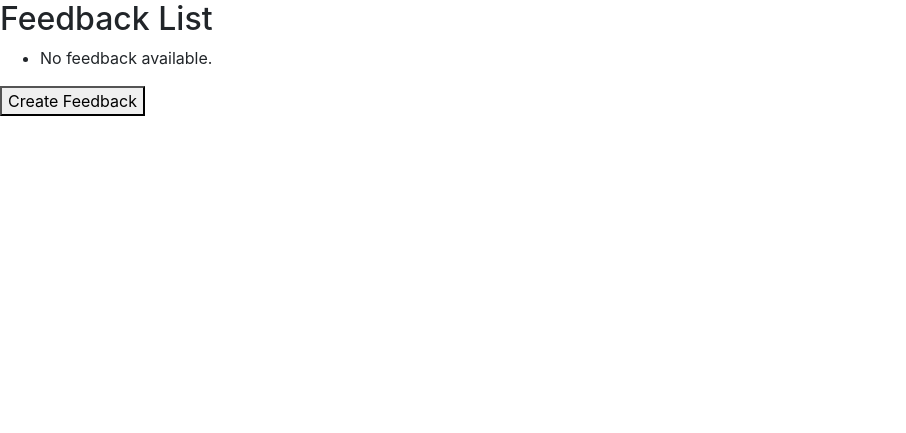
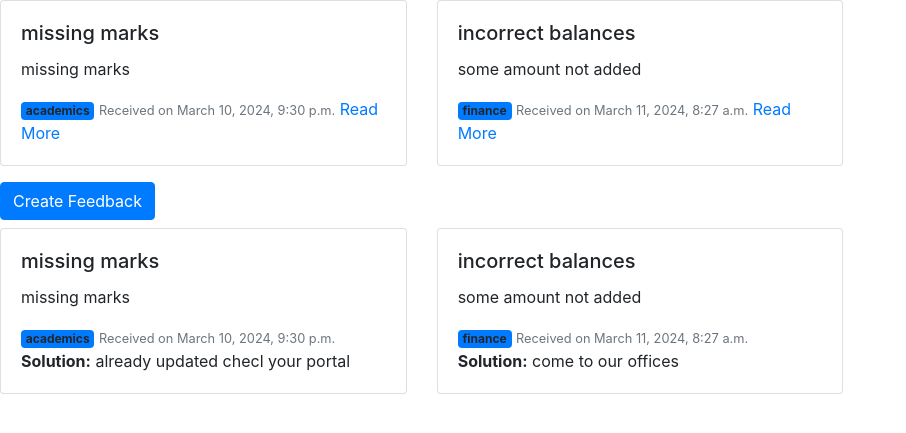
Before and after one commit to Andrew-comm/CampusEcho, a Django app: page /student/ in a window 1280 px wide. Shown: the part 86-519 px from the top of the page, without its empty margins (0-906 px from the left). Run offline with Django 4.2, Linux system fonts and the light colour scheme; data comes from the database, SQL or seed files in the repository; both versions use the stored data as it was after the commit; some libraries are stand-ins or nearby versions.

Commit message:
student feedback and admin response

```diff
--- a/studentVoice/Templates/profile.html
+++ b/studentVoice/Templates/profile.html
@@ -11,6 +11,7 @@
         <ul>
             <li><strong>Name:</strong> {{ profile.user.username }}</li>
             <li><strong>Phone Number:</strong> {{ profile.phone_number }}</li>
+            <li><strong>AdmissionNumber:</strong> {{ profile.admission }}</li>
             <li><strong>Faculty:</strong> {{ profile.faculty }}</li>
             <li><strong>Department:</strong> {{ profile.department }}</li>
             <li><strong>Course:</strong> {{ profile.course }}</li>
--- a/studentVoice/Templates/student.html
+++ b/studentVoice/Templates/student.html
@@ -71,29 +71,48 @@
         </div>
     </div>
 </nav>
+<body>
+    <div class="row">
+        {% for feedback in feedbacks %}
+          <div class="col-md-4">
+            <div class="card">
+              <div class="card-body">
+                <h5 class="card-title">{{ feedback.title }}</h5>
+                <p class="card-text">{{ feedback.description|truncatewords:30 }}</p>
+                <span class="badge bg-primary">{{ feedback.category }}</span>
+                <small class="text-muted">Received on {{ feedback.submitted_at }}</small>
+                <a href="{% url 'feedback_details' feedback.id %}" class="card-link">Read More</a>
+              </div>
+            </div>
+          </div>
+        {% empty %}
+          <div class="alert alert-info">No feedback available.</div>
+        {% endfor %}
 
-<!DOCTYPE html>
-<html lang="en">
-<head>
-    <meta charset="UTF-8">
-    <meta name="viewport" content="width=device-width, initial-scale=1.0">
-    <title>Feedback List</title>
-</head>
-<body>
-    <!-- Feedback List -->
-    <h2>Feedback List</h2>
-    <ul>
-        {% for feedback in feedbacks %}
-        <li>
-            <a href="{% url 'feedback_details' feedback.id %}">{{ feedback.title }}</a>
-        </li>
-        {% empty %}
-        <li>No feedback available.</li>
-        {% endfor %}
-    </ul>
 
-    <!-- Create Feedback Button -->
-    <a href="{% url 'create_feedback' %}"><button>Create Feedback</button></a>
+      </div>
+
+      <!-- Create Feedback Button -->
+      <a href="{% url 'create_feedback' %}" class="btn btn-primary mt-3">Create Feedback</a>
+
+      <div class="row mt-2">
+        {% for feedback in resolved_feedbacks %}
+<div class="col-md-4">
+    <div class="card">
+        <div class="card-body">
+            <h5 class="card-title">{{ feedback.title }}</h5>
+            <p class="card-text">{{ feedback.description|truncatewords:30 }}</p>
+            <span class="badge bg-primary">{{ feedback.category }}</span>
+            <small class="text-muted">Received on {{ feedback.submitted_at }}</small>
+            <p class="card-text"><strong>Solution:</strong> {{ feedback.solution }}</p> <!-- Display solution -->
+        </div>
+    </div>
+</div>
+{% empty %}
+<div class="alert alert-info">No resolved feedback available.</div>
+{% endfor %}
+      </div>
+
 </body>
 </html>
 
--- a/studentVoice/campusEcho/models.py
+++ b/studentVoice/campusEcho/models.py
@@ -1,6 +1,6 @@
 from django.db import models
 from django.contrib.auth.base_user import AbstractBaseUser, BaseUserManager
-
+from django.contrib.auth import get_user_model
 from django.core.validators import RegexValidator
 
 class UserManager(BaseUserManager):
@@ -13,13 +13,14 @@ class UserManager(BaseUserManager):
         user.set_password(password)
         user.save(using=self._db)
         return user
+    def create_superuser(self, email, password=None, **extra_fields):
+            extra_fields.setdefault('user_type', 'administrator')
+            extra_fields.setdefault('is_staff', True)
+            extra_fields.setdefault('is_superuser', True)  # Ensure is_superuser is True
+            if extra_fields.get('is_superuser') is not True:
+                raise ValueError('Superuser must have is_superuser=True.')  # Raise error if is_superuser is not True
+            return self.create_user(email, password=password, **extra_fields)
 
-    def create_superuser(self, email, password=None, **extra_fields):
-        extra_fields.setdefault('user_type', 'administrator')  # Set default user_type
-        extra_fields.setdefault('is_staff', True)
-        extra_fields.setdefault('is_superuser', True)
-        extra_fields.setdefault('is_active', True)  # Also set active for superuser
-        return self.create_user(email, password=password, **extra_fields)
 
 
 class User(AbstractBaseUser):
@@ -120,7 +121,9 @@ class Feedback(models.Model):
     description = models.TextField()
     submitted_at = models.DateTimeField(auto_now_add=True)
     evidence = models.ImageField(upload_to='feedback_evidence/', blank=True, null=True)
+    recommendation = models.TextField(blank=True, null=True)
     status = models.CharField(max_length=100, choices=STATUS_CHOICES, default='pending')
+    solution = models.TextField(blank=True, null=True)
 
     def __str__(self):
         return f"{self.get_category_display()} Feedback - {self.title}"
--- a/studentVoice/campusEcho/urls.py
+++ b/studentVoice/campusEcho/urls.py
@@ -23,4 +23,10 @@ urlpatterns = [
     path('<int:feedback_id>/', views.feedback_details, name='feedback_details'),
     path('all/', views.all_user_feedbacks, name='all_user_feedbacks'),
 
+
+
+    path('admin/feedback/', views.admin_feedback_list, name='admin_feedback_list'),
+    path('resolve-feedback/<int:feedback_id>/', views.resolve_feedback, name='resolve_feedback'),
+
+
 ]
--- a/studentVoice/campusEcho/views.py
+++ b/studentVoice/campusEcho/views.py
@@ -2,7 +2,8 @@ from django.contrib.auth.forms import AuthenticationForm
 from django.contrib.auth import get_user_model
 from django.contrib.auth import login, logout, authenticate
 from django.shortcuts import render, redirect, get_object_or_404
-from .forms import CustomUserCreationForm, ProfileForm, FeedbackForm
+from .forms import CustomUserCreationForm, ProfileForm, FeedbackForm, FeedbackSolutionForm
+
 from .models import Profile, Feedback, User
 from django.contrib.auth.decorators import login_required
 
@@ -15,10 +16,34 @@ def home(request):
 
 
 def studenthome(request):
-    return render(request, 'student.html')
+    feedbacks = Feedback.objects.all()
+    resolved_feedbacks = Feedback.objects.filter(status='resolved')  # Filter resolved feedbacks
+    context = {
+        'feedbacks': feedbacks,
+        'resolved_feedbacks': resolved_feedbacks,  # Pass resolved feedbacks to the template
+    }
+    return render(request, 'student.html', context)
 
 def staffhome(request):
-    return render(request, 'staff_home.html')
+    feedbacks = Feedback.objects.all()
+    context ={'feedbacks':feedbacks}
+    return render(request, 'staff_home.html', context)
+
+def resolve_feedback(request, feedback_id):
+    if request.method == 'POST':
+        feedback = Feedback.objects.get(id=feedback_id)
+        recommendation = request.POST.get('recommendation')
+        solution = request.POST.get('solution')
+        if recommendation:
+            feedback.recommendation = recommendation
+        if solution:
+            feedback.solution = solution  # Assign solution to the feedback object
+            feedback.status = 'resolved'
+        feedback.save()  # Save the feedback object
+        return redirect('staffhome')
+    else:
+        return redirect('staffhome')
+
 
 def signup_view(request):
     error_message = None
@@ -166,3 +191,10 @@ def all_user_feedbacks(request):
         return render(request, 'all_user_feedbacks.html', {'user_feedbacks': user_feedbacks})
     else:
         return redirect('feedback_list')
+
+
+
+@login_required
+def admin_feedback_list(request):
+    feedbacks = Feedback.objects.all()
+    return render(request, 'admin_feedback_list.html', {'feedbacks': feedbacks})
```
Also changed, not shown: studentVoice/Templates/admin_feedback_list.html (added, +11 -0 lines), studentVoice/Templates/staff_home.html (+59 -6 lines), studentVoice/campusEcho/forms.py (+7 -0 lines), studentVoice/campusEcho/migrations/0010_feedback_solution.py (added), studentVoice/campusEcho/migrations/0011_remove_user_is_staff.py (added), studentVoice/campusEcho/migrations/0012_user_is_staff.py (added), studentVoice/campusEcho/migrations/0013_feedback_recommendation.py (added), studentVoice/db.sqlite3, 1 other file.
